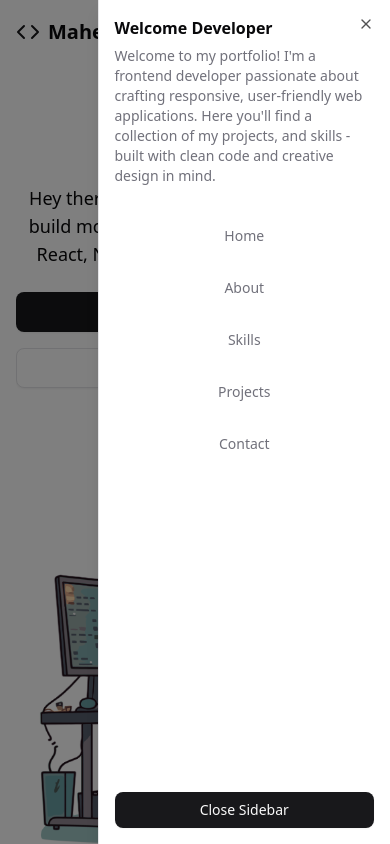
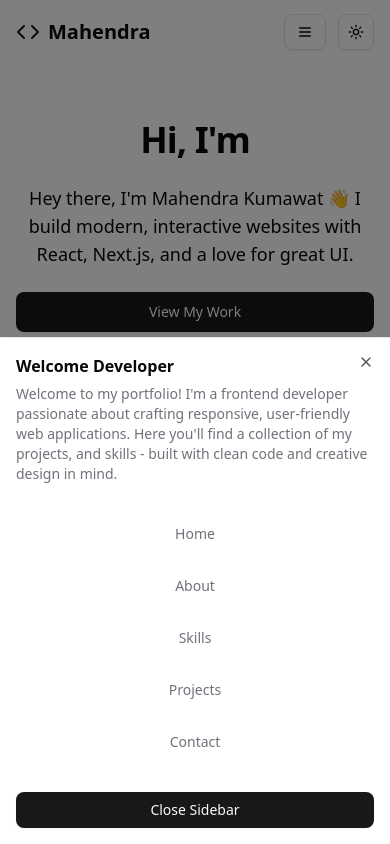
Before and after one commit to Mahendra-Kumawat/react_portfolio, a React (Vite) app: page / in a window 390 px wide. Both pictures are taken after a click on the button 305 px from the left and 32 px from the top of the page. Shown: the top 844 px of the page. Built offline with nearby package versions, Linux system fonts and the light colour scheme.

Commit message:
make scrollable sidebar

```diff
--- a/src/MainLayout/Header.jsx
+++ b/src/MainLayout/Header.jsx
@@ -22,8 +22,6 @@ export function Header() {
   }, []);
 
 
-
-  console.log("inside the header components")
 
 
   const navItems = useMemo(() => [
--- a/src/components/custom/Mobile-menu-bar/Sidebar.jsx
+++ b/src/components/custom/Mobile-menu-bar/Sidebar.jsx
@@ -27,13 +27,14 @@ const Sidebar = ({ navItems }) => {
 
   return (
     <aside>
-      <Sheet open={openSidebar} onOpenChange={setOpenSidebar} >
+      <Sheet  open={openSidebar} onOpenChange={setOpenSidebar} >
         <SheetTrigger asChild>
           <Button variant="outline" className="cursor-pointer">
             <MenuIcon />
           </Button>
         </SheetTrigger>
-        <SheetContent>
+        <SheetContent side='bottom'>
+          <div className='max-h-[100vh] overflow-y-auto flex flex-col gap-4'>
           <SheetHeader>
             <SheetTitle>{data.title}</SheetTitle>
             <SheetDescription>
@@ -59,6 +60,8 @@ const Sidebar = ({ navItems }) => {
               }</Button>
             </SheetClose>
           </SheetFooter>
+          </div>
+
         </SheetContent>
       </Sheet>
     </aside>
--- a/src/store/theme/ThemeProvider.js
+++ b/src/store/theme/ThemeProvider.js
@@ -14,13 +14,10 @@ export const useThemeStore = create((set) => {
 
   const applyTheme = (theme) => {
     const root = document.documentElement;
-    console.log(root)
     root.classList.remove("light", "dark");
     root.classList.add(theme);
   };
 
-
-  console.log("inside the theme provider")
 
   // Apply on initial load
   applyTheme(resolved);
```
